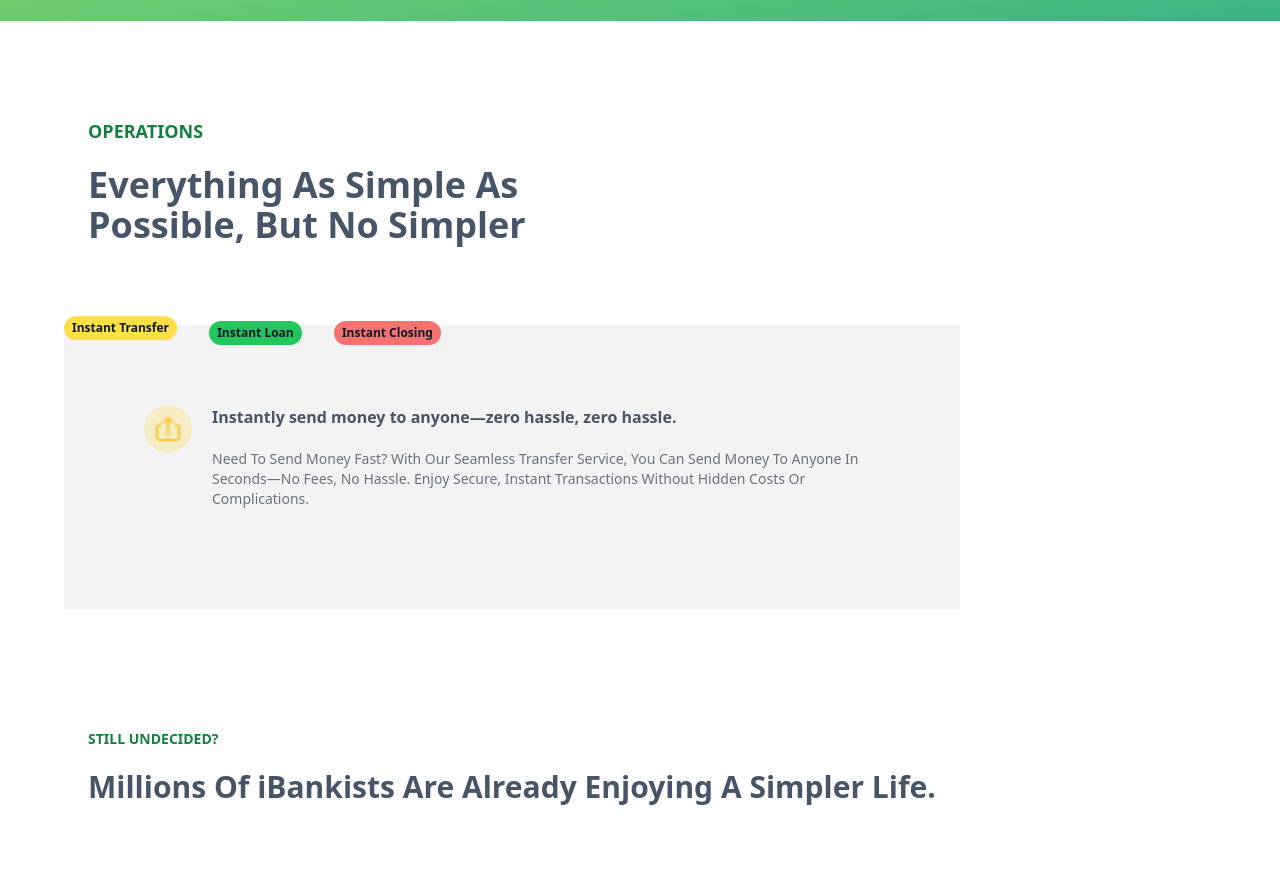
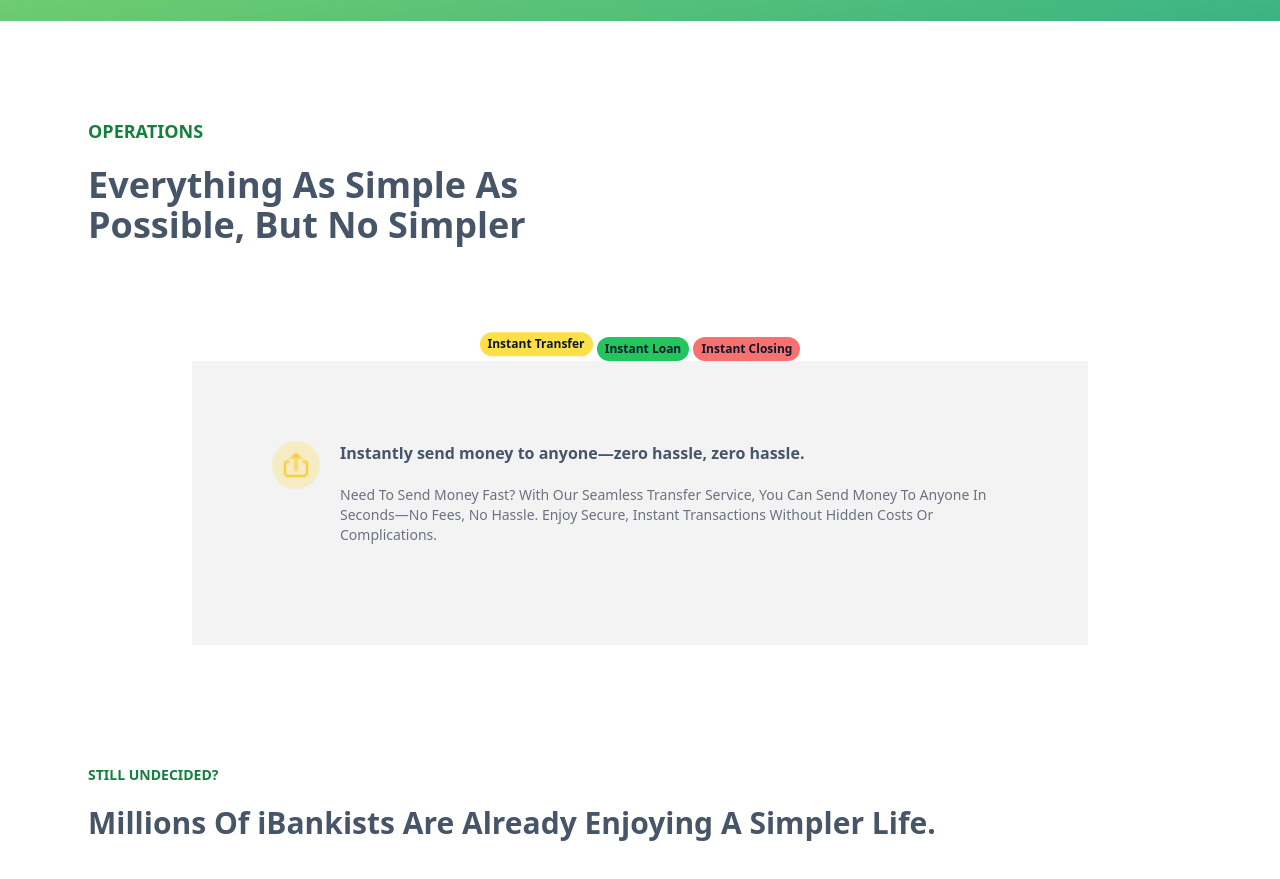
Before and after one commit to Kcfreshz/ibank, a website: page index.html in a window 1280 px wide. Shown: the part 2325-3204 px from the top of the page. Drawn offline with Linux system fonts and the light colour scheme.

Commit message:
still fixing bugs

```diff
--- a/index.html
+++ b/index.html
@@ -333,7 +333,7 @@
     <!-- Operation Section -->
     <section id="operation">
       <!-- Operation Container -->
-      <div class="max-w-6xl ps my-24 mx-auto relative">
+      <div class="max-w-6xl ps my-24 mx-auto relatives">
         <h6
           class="text-green-700 pl-6 text-base uppercase font-bold mb-5 md:text-lg"
         >
@@ -345,9 +345,8 @@
           Everything as simple as possible, but no simpler
         </h4>
         <!-- Button Container -->
-        <div
-          class="absolute space-x-2 top-40 left-20 xs:left-0 md:space-x-7 md:top-48 md:left-60 tab-container"
-        >
+        <!-- absolute space-x-2 top-40 left-20 xs:left-0s md:space-x-7 md:top-48 md:left-60 -->
+        <div class="tab-container container max-w-6xls mx-auto text-center">
           <button
             class="bg-yellow-300 py-1 px-2 mt-3 rounded-full text-center text-xs text-slate-900 font-bold capitalize hover:bg-yellow-400 transition-all duration-400 ease-in-out tab tab-active"
             data-tab="1"
@@ -369,7 +368,7 @@
         </div>
 
         <!-- Operation Content Container-->
-        <div class="bg-[#f3f3f3] max-w-4xl pt-8 md:p-20">
+        <div class="bg-[#f3f3f3] max-w-4xl pt-8 md:p-20 mx-auto">
           <!-- Content 1 -->
           <div class="flex none active content--1">
             <div
```
Also changed, not shown: css/style.css.
